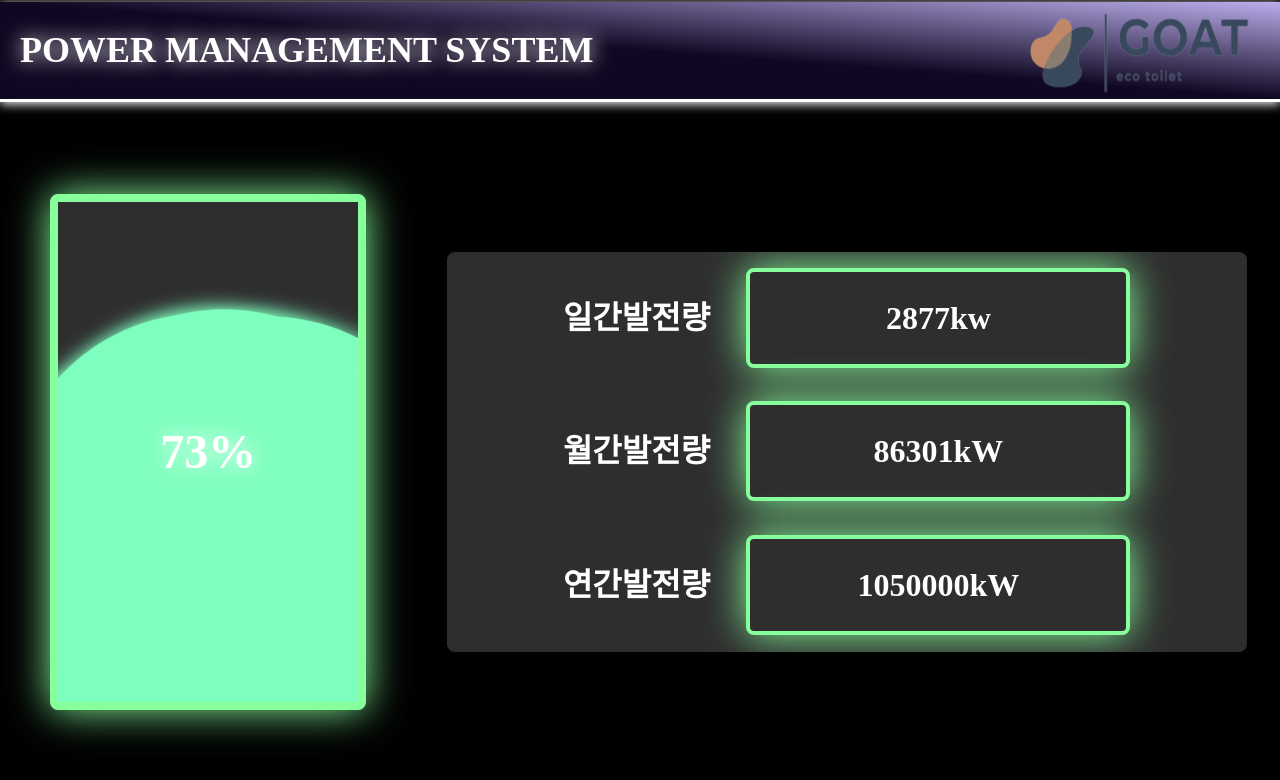
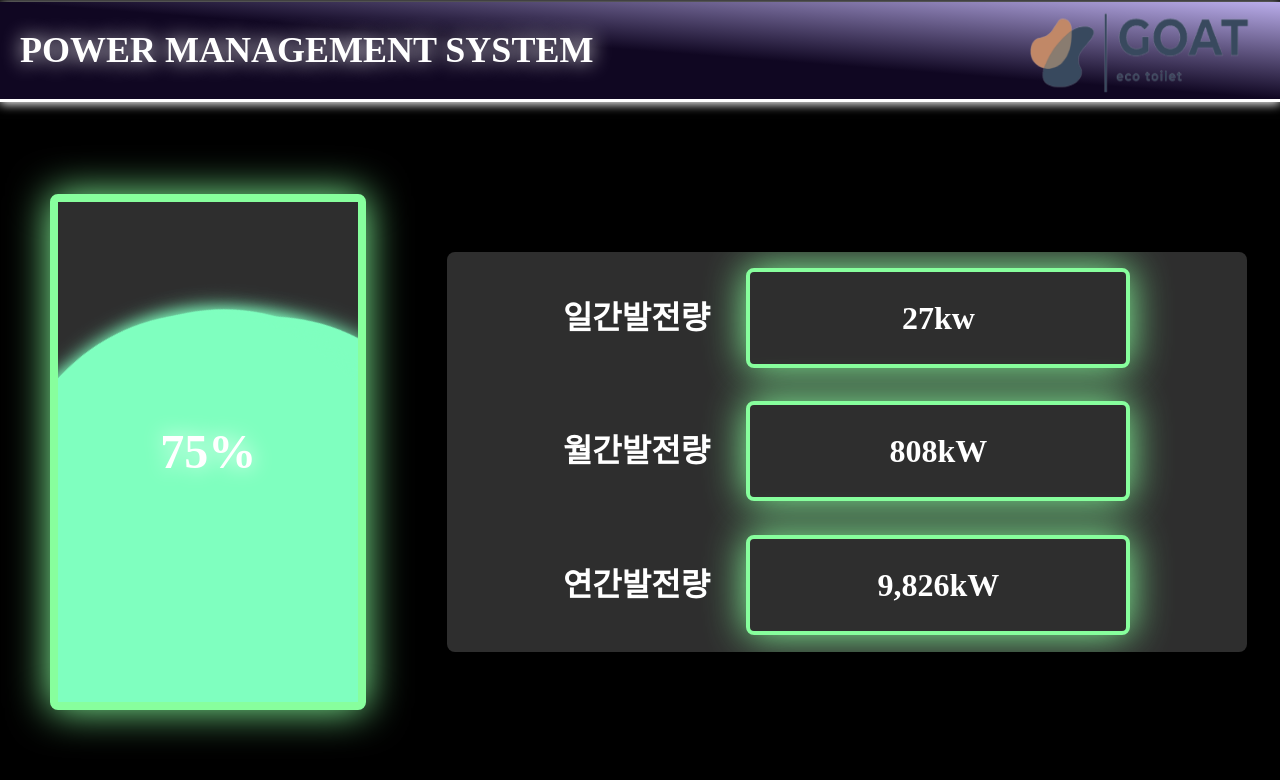
Before and after one commit to GOAT-HACK/Front-end, a React (Create React App) app: page /accdevelop in a window 1280 px wide. Shown: the top 780 px of the page. Built offline with nearby package versions, Linux system fonts and the light colour scheme.

Commit message:
CHORE :: 부가적인 기능 수정

```diff
--- a/src/Manage/components/accdevelop/accDevelop.js
+++ b/src/Manage/components/accdevelop/accDevelop.js
@@ -9,7 +9,7 @@ function AccDevelop() {
                 <A.LOGO src={GOAT}></A.LOGO>
             </A.header>
             <A.baseInfo>
-                <A.simpleDesc>73%</A.simpleDesc>
+                <A.simpleDesc>75%</A.simpleDesc>
                 {/* TOP: +5*/}
                 <A.amountWave top={30} left={-50} duSec={4.8}></A.amountWave>
                 <A.amountWave top={29} left={-50} duSec={2.5}></A.amountWave>
@@ -23,15 +23,15 @@ function AccDevelop() {
             <A.infoDiv>
                 <A.devAmount>
                     <A.title>일간발전량</A.title>
-                    <A.fig>2877kw</A.fig>
+                    <A.fig>27kw</A.fig>
                 </A.devAmount>
                 <A.devAmount>
                     <A.title>월간발전량</A.title>
-                    <A.fig>86301kW</A.fig>
+                    <A.fig>808kW</A.fig>
                 </A.devAmount>
                 <A.devAmount>
                     <A.title>연간발전량</A.title>
-                    <A.fig>1050000kW</A.fig>
+                    <A.fig>9,826kW</A.fig>
                 </A.devAmount>
             </A.infoDiv>
         </A.container>
--- a/src/Manage/components/mainpage/Info.js
+++ b/src/Manage/components/mainpage/Info.js
@@ -13,7 +13,7 @@ function Info() {
         <I.LOGO src={GOAT}></I.LOGO>
       </I.header>
       <I.baseInfo>
-        <I.simpleDesc>73%</I.simpleDesc>
+        <I.simpleDesc>75%</I.simpleDesc>
         {/* TOP: +5*/}
         <I.amountWave top={30} left={-50} duSec={4.8}></I.amountWave>
         <I.amountWave top={29} left={-50} duSec={2.5}></I.amountWave>
--- a/src/Manage/components/totalmanage/totalManage.js
+++ b/src/Manage/components/totalmanage/totalManage.js
@@ -36,7 +36,7 @@ function TotalManage() {
                 <T.LOGO src={GOAT}></T.LOGO>
             </T.header>
             <T.baseInfo>
-                <T.simpleDesc>73%</T.simpleDesc>
+                <T.simpleDesc>75%</T.simpleDesc>
                 {/* TOP: +5*/}
                 <T.amountWave top={30} left={-50} duSec={4.8}></T.amountWave>
                 <T.amountWave top={29} left={-50} duSec={2.5}></T.amountWave>
```
